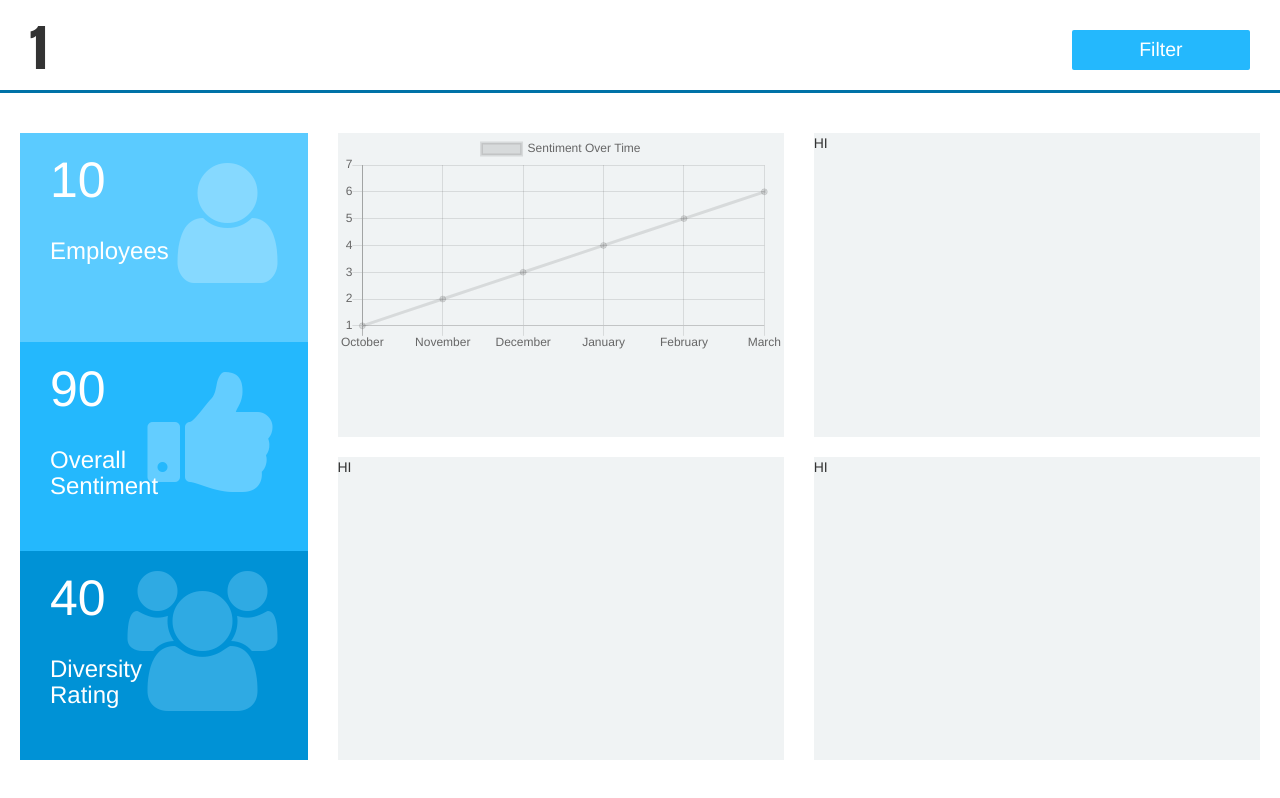
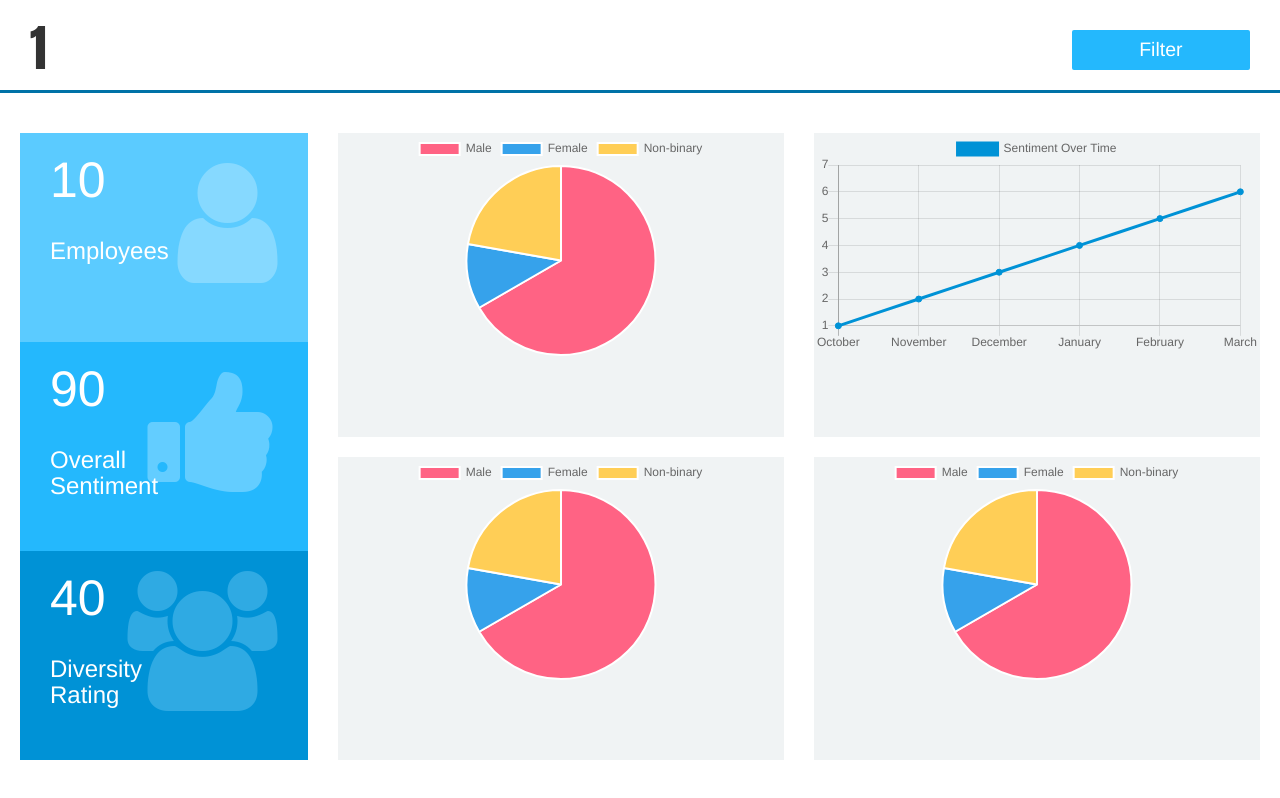
Before and after one commit to kylegwalsh/Sentiment-Analysis, a React (Create React App) app in the folder client/: page /companies/1 in a window 1280 px wide. Built offline with nearby package versions, Linux system fonts and the light colour scheme.

Commit message:
Updated charts

```diff
--- a/client/public/css/style.css
+++ b/client/public/css/style.css
@@ -125,8 +125,20 @@ body {
   font-style: italic;
 }
 
+.filter-container{
+  padding-left: 30px;
+  padding-right: 30px;
+}
+
 .text-center{
   text-align: center;
+}
+
+.chartjs-size-monitor{
+  margin-left: 20px !important;
+  margin-right: 20px !important;
+  display: flex !important;
+  justify-content: center !important;
 }
 
 .green-val{
--- a/client/src/components/FilterArea.js
+++ b/client/src/components/FilterArea.js
@@ -33,7 +33,7 @@ class _FilterArea extends Component {
   render() {
     return (
       <div className="filter-area">
-        <div className="container">
+        <div className="filter-container">
           <div className="row">
             <Filter title='Ethnicity' value={this.props.filters.ethnicity} handleChange={(e) => this.handleChange('ethnicity', e.target.value)} options={this.ethnicityOptions} />
             <Filter title='Gender' value={this.props.filters.gender} handleChange={(e) => this.handleChange('gender', e.target.value)} options={this.genderOptions} />
--- a/client/src/pages/Companies.js
+++ b/client/src/pages/Companies.js
@@ -5,6 +5,7 @@ import { Pie, Line } from 'react-chartjs-2';
 export class Companies extends Component {
   render() {
 
+    // Time line
     const today = new Date();
     const month = today.getMonth();
 
@@ -23,7 +24,7 @@ export class Companies extends Component {
       "December"
     ]
 
-    const data = {
+    const lineData = {
       labels: [
         MONTHS[month-5 < 0 ? month+7 : month-5],
         MONTHS[month-4 < 0 ? month+8 : month-4],
@@ -44,7 +45,9 @@ export class Companies extends Component {
             6,
             7
           ],
-          fill: false
+          fill: false,
+          borderColor: '#0092D6',
+          backgroundColor: '#0092D6'
         }
       ]
     }
@@ -86,6 +89,83 @@ export class Companies extends Component {
         ]
       }
     }
+
+    // Gender pie
+    const blues = [
+      "#A3E2FF",
+      "#5BCBFF",
+      "#24B8FD",
+      "#0092D6",
+      "#0072A7",
+      "#004F74",
+      "#003a55"
+    ];
+
+    const genderData = {
+    	labels: [
+    		'Male',
+    		'Female',
+    		'Non-binary'
+    	],
+    	datasets: [{
+    		data: [300, 50, 100],
+    		backgroundColor: [
+    		'#FF6384',
+    		'#36A2EB',
+    		'#FFCE56'
+    		],
+    		hoverBackgroundColor: [
+    		'#FF6384',
+    		'#36A2EB',
+    		'#FFCE56'
+    		]
+    	}]
+    };
+
+    // Ethnicity pie
+    const ethnicityData = {
+      labels: [
+        'Male',
+        'Female',
+        'Non-binary'
+      ],
+      datasets: [{
+        data: [300, 50, 100],
+        backgroundColor: [
+        '#FF6384',
+        '#36A2EB',
+        '#FFCE56'
+        ],
+        hoverBackgroundColor: [
+        '#FF6384',
+        '#36A2EB',
+        '#FFCE56'
+        ]
+      }]
+    };
+
+    // Sentiment pie
+    const sentimentData = {
+      labels: [
+        'Male',
+        'Female',
+        'Non-binary'
+      ],
+      datasets: [{
+        data: [300, 50, 100],
+        backgroundColor: [
+        '#FF6384',
+        '#36A2EB',
+        '#FFCE56'
+        ],
+        hoverBackgroundColor: [
+        '#FF6384',
+        '#36A2EB',
+        '#FFCE56'
+        ]
+      }]
+    };
+
     return (
       <div className="full-screen flex-column-parent">
         <Header company={this.props.match.params.name}/>
@@ -101,12 +181,12 @@ export class Companies extends Component {
               <div className="row flex-child-1 flex-desktop">
                 <div className="col-md-6 flex-column-parent flex-child-1">
                   <div className="chart-panel flex-child-1" style={{"marginBottom":"20px"}}>
-                    <Line data={data}/>
+                    <Pie data={sentimentData}/>
                   </div>
                 </div>
                 <div className="col-md-6 flex-column-parent flex-child-1">
                   <div className="chart-panel flex-child-1" style={{"marginBottom":"20px"}}>
-                    HI
+                    <Line data={lineData}/>
                   </div>
                 </div>
               </div>
@@ -114,12 +194,12 @@ export class Companies extends Component {
               <div className="row flex-child-1 flex-desktop">
                 <div className="col-md-6 flex-column-parent flex-child-1" style={{"marginBottom":"20px"}}>
                   <div className="chart-panel flex-child-1">
-                    HI
+                    <Pie data={ethnicityData}/>
                   </div>
                 </div>
                 <div className="col-md-6 flex-column-parent flex-child-1" style={{"marginBottom":"20px"}}>
                   <div className="chart-panel flex-child-1">
-                    HI
+                    <Pie data={genderData}/>
                   </div>
                 </div>
               </div>
```
